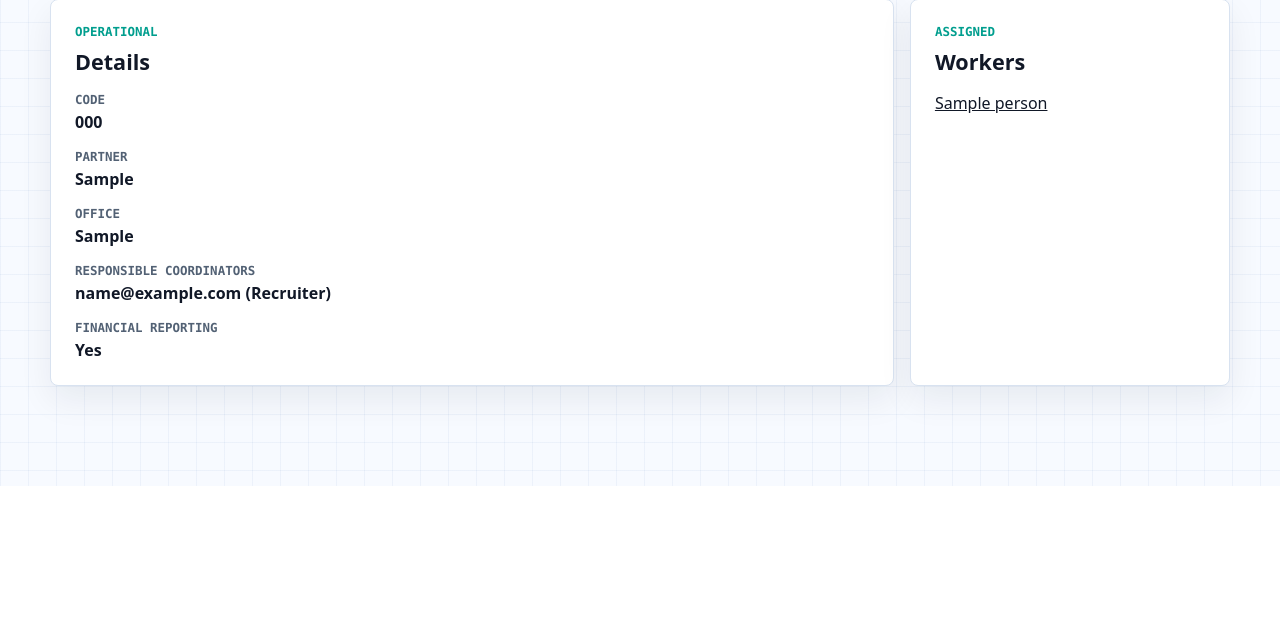
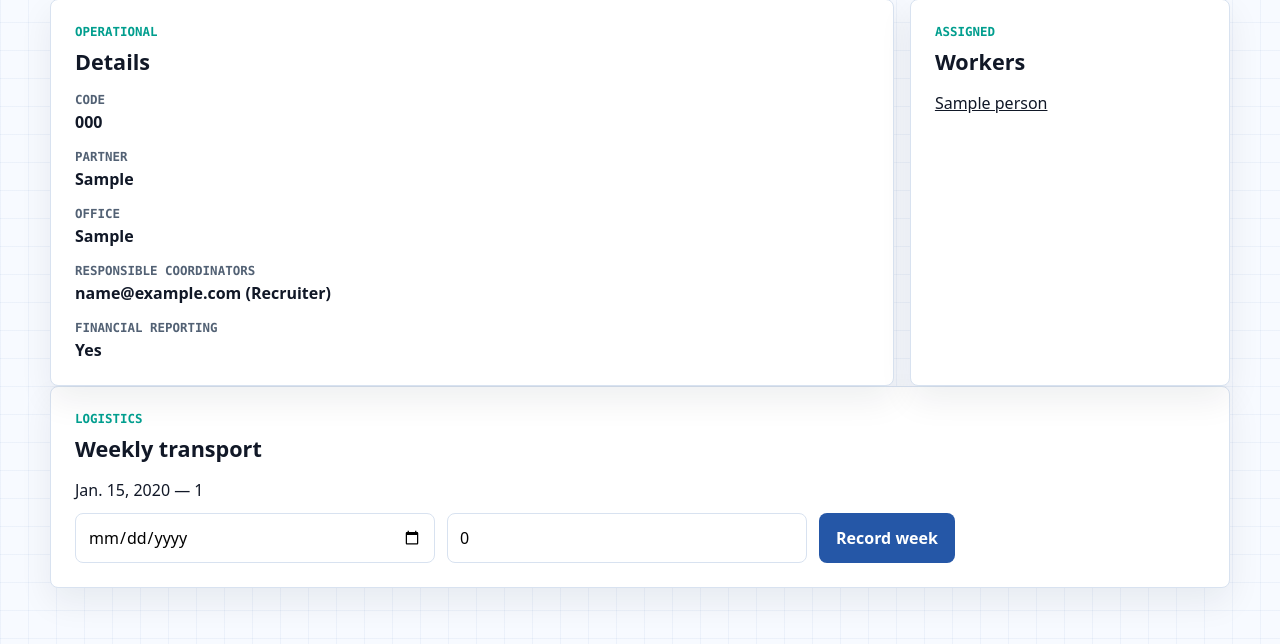
Before and after one commit to syncmetricsro/hr_system, a Django app: template templates/pages/project_detail.html in a window 1280 px wide. Shown: the part 314-958 px from the top of the page. Before the commit the page ends 800 px from the top, so only its background shows below. Run offline with Django 4.2, Linux system fonts and the light colour scheme; a user stored in the database is signed in; tables that the repository leaves empty hold one stand-in row (values such as "Sample post"); the template is opened without the code that fills it: values that come from a table or form of the project are taken from there, most other values are stand-ins (such as "Sample title", 1, 10 or a date in 2020); parts of the project's set-up code (start-up, migrations or seed data) failed here and were passed over.

Commit message:
Add weekly transport reporting module (Phase 1)
- apps/logistics: TransportWeek (project + week_start + headcount, unique per
  project/week). Service record_transport_week (update_or_create, audited).
- UI: Weekly transport panel on project detail (recent weeks + record form),
  gated by transport.record. Admin; i18n SK/HU/UK.

Verified: ruff clean, 82 unit tests pass (3 new).

Co-Authored-By: Claude Opus 4.8 <noreply@anthropic.com>

```diff
--- a/apps/logistics/models.py
+++ b/apps/logistics/models.py
@@ -127,3 +127,30 @@ class EquipmentIssue(models.Model):
 
     def __str__(self) -> str:
         return f"{self.item} -> {self.person} ({self.status})"
+
+
+class TransportWeek(models.Model):
+    """Weekly transport headcount per project (plan §11.10, minimal)."""
+
+    project = models.ForeignKey(
+        "projects.Project", on_delete=models.CASCADE, related_name="transport_weeks", verbose_name=_("project")
+    )
+    week_start = models.DateField(_("week start"))
+    headcount = models.PositiveIntegerField(_("headcount"), default=0)
+    note = models.CharField(_("note"), max_length=300, blank=True)
+    recorded_by = models.ForeignKey(
+        settings.AUTH_USER_MODEL, on_delete=models.SET_NULL, null=True, blank=True,
+        related_name="recorded_transport_weeks", verbose_name=_("recorded by"),
+    )
+    created_at = models.DateTimeField(_("created"), auto_now_add=True)
+
+    class Meta:
+        verbose_name = _("transport week")
+        verbose_name_plural = _("transport weeks")
+        ordering = ("-week_start",)
+        constraints = [
+            models.UniqueConstraint(fields=["project", "week_start"], name="unique_transport_week_per_project")
+        ]
+
+    def __str__(self) -> str:
+        return f"{self.project} {self.week_start}: {self.headcount}"
--- a/apps/projects/views.py
+++ b/apps/projects/views.py
@@ -42,10 +42,11 @@ def project_detail(request: HttpRequest, pk: int) -> TemplateResponse:
         .select_related("person")
         .order_by("person__last_name")
     )
+    transport_weeks = project.transport_weeks.all()[:8]
     return TemplateResponse(
         request,
         "pages/project_detail.html",
-        {"project": project, "workers": workers},
+        {"project": project, "workers": workers, "transport_weeks": transport_weeks},
     )
 
 
--- a/config/urls.py
+++ b/config/urls.py
@@ -37,4 +37,5 @@ urlpatterns += i18n_patterns(
     path("people/<int:person_pk>/release-room/", logistics_views.release_room_view, name="release_room"),
     path("people/<int:person_pk>/issue-equipment/", logistics_views.issue_equipment_view, name="issue_equipment"),
     path("equipment/<int:issue_pk>/return/", logistics_views.return_equipment_view, name="return_equipment"),
+    path("projects/<int:project_pk>/transport/", logistics_views.record_transport_view, name="record_transport"),
 )
--- a/templates/pages/project_detail.html
+++ b/templates/pages/project_detail.html
@@ -1,5 +1,5 @@
 {% extends "layouts/base.html" %}
-{% load i18n %}
+{% load i18n rbac %}
 
 {% block title %}{{ project.name }} · Jober{% endblock %}
 
@@ -45,4 +45,25 @@
     </ul>
   </aside>
 </section>
+
+<section class="panel workflow-panel">
+  <p class="eyebrow">{% trans "Logistics" %}</p>
+  <h2>{% trans "Weekly transport" %}</h2>
+  <ul class="plain-list">
+    {% for week in transport_weeks %}
+      <li>{{ week.week_start }} — {{ week.headcount }}</li>
+    {% empty %}
+      <li>{% trans "No transport weeks recorded." %}</li>
+    {% endfor %}
+  </ul>
+  {% can 'transport.record' as may_transport %}
+  {% if may_transport %}
+    <form class="people-search" method="post" action="{% url 'record_transport' project.pk %}">
+      {% csrf_token %}
+      <input type="date" name="week_start" aria-label="{% trans 'Week start' %}">
+      <input type="number" name="headcount" value="0" min="0" aria-label="{% trans 'Headcount' %}">
+      <button class="button button-primary" type="submit">{% trans "Record week" %}</button>
+    </form>
+  {% endif %}
+</section>
 {% endblock %}
```
Also changed, not shown: BUILD_JOURNAL.md (+8 -0 lines), apps/logistics/admin.py (+8 -0 lines), apps/logistics/services.py (+17 -0 lines), apps/logistics/views.py (+18 -0 lines), tests/test_transport.py (added, +45 -0 lines), apps/logistics/migrations/0003_transportweek.py (added), locale/hu/LC_MESSAGES/django.po, locale/sk/LC_MESSAGES/django.po, locale/uk/LC_MESSAGES/django.po, 3 other files.
